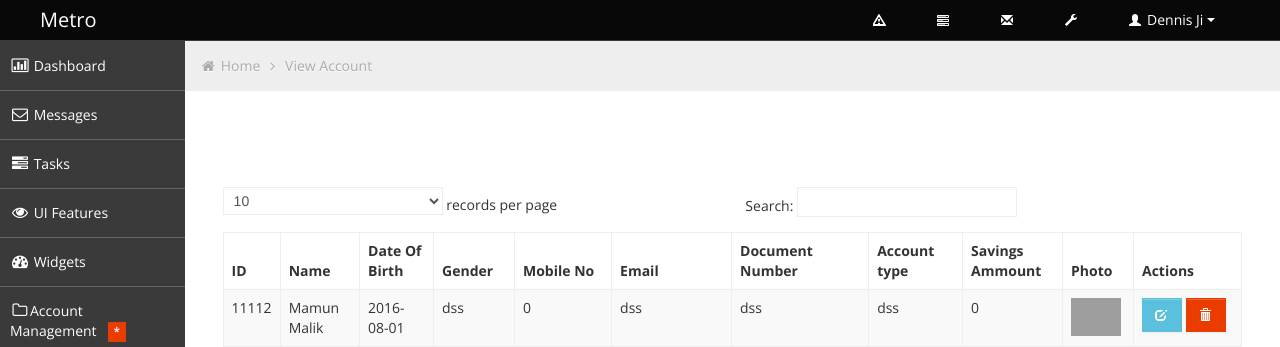
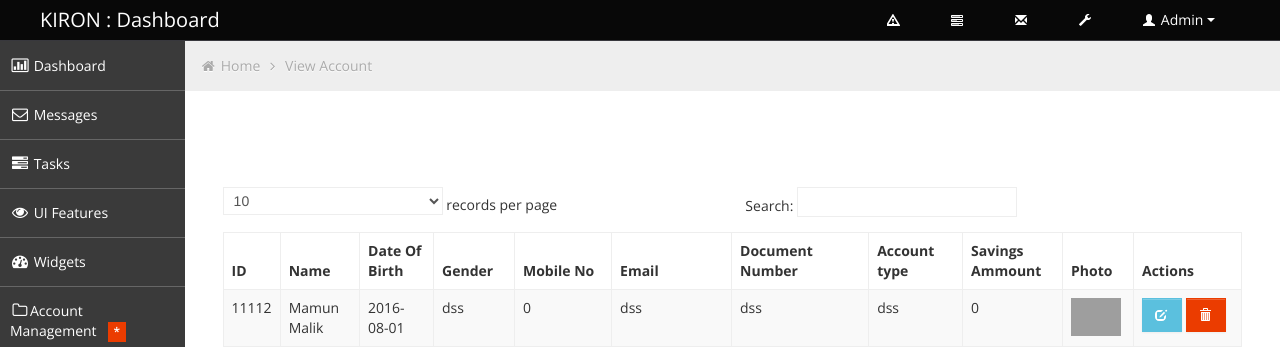
Before and after one commit to CaptainMahabub/mcsl, a PHP site: page /management/view_account.php in a window 1280 px wide. Shown: the top 347 px of the page. Run offline with PHP 8.4, Linux system fonts and the light colour scheme; data comes from the database, SQL or seed files in the repository; grey boxes are pictures that could not be loaded.

Commit message:
view_account.php update

```diff
--- a/management/view_account.php
+++ b/management/view_account.php
@@ -52,7 +52,7 @@
 					<span class="icon-bar"></span>
 					<span class="icon-bar"></span>
 				</a>
-				<a class="brand" href="index.html"><span>Metro</span></a>
+				<a class="brand" href="index.php"><span>KIRON : Dashboard</span></a>
 
 				<!-- start: Header Menu -->
 				<div class="nav-no-collapse header-nav">
@@ -306,7 +306,7 @@
 						<!-- start: User Dropdown -->
 						<li class="dropdown">
 							<a class="btn dropdown-toggle" data-toggle="dropdown" href="#">
-								<i class="halflings-icon white user"></i> Dennis Ji
+								<i class="halflings-icon white user"></i> Admin
 								<span class="caret"></span>
 							</a>
 							<ul class="dropdown-menu">
@@ -314,7 +314,7 @@
  									<span>Account Settings</span>
 								</li>
 								<li><a href="#"><i class="halflings-icon user"></i> Profile</a></li>
-								<li><a href="login.html"><i class="halflings-icon off"></i> Logout</a></li>
+								<li><a href="logout.php"><i class="halflings-icon off"></i> Logout</a></li>
 							</ul>
 						</li>
 						<!-- end: User Dropdown -->
```
